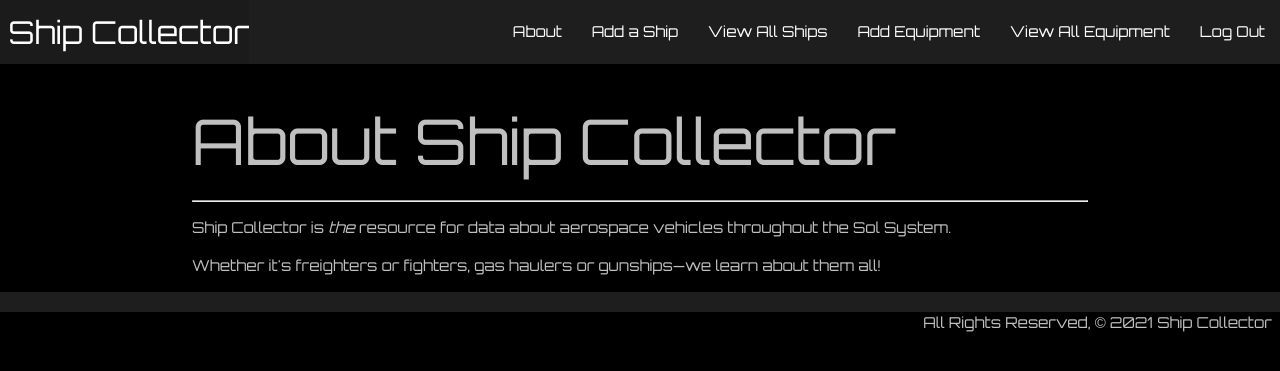
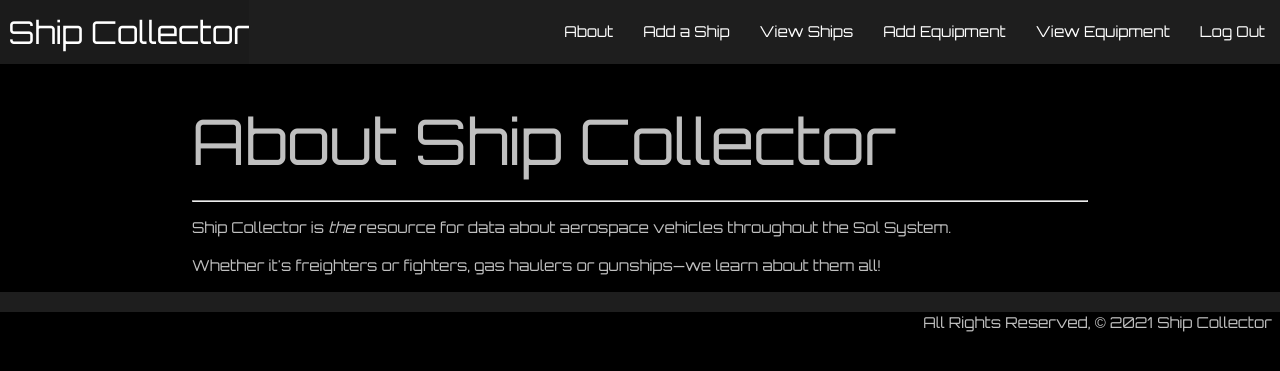
Before and after one commit to TheIanCannon/ShipCollector, a Django app: page /about/ in a window 1280 px wide. Shown: the top 371 px of the page. Run offline with Django 3.2, Linux system fonts and the light colour scheme; the visitor is signed in with stand-in values (Sample User, id 1).

Commit message:
Adjust base html

```diff
--- a/main_app/templates/base.html
+++ b/main_app/templates/base.html
@@ -27,9 +27,9 @@
                     <li><a href="{% url 'about' %}">About</a></li>
                     {% if user.is_authenticated %}
                     <li><a href="{% url 'ships_create' %}">Add a Ship</a></li>
-                    <li><a href="{% url 'index' %}">View All Ships</a></li>
+                    <li><a href="{% url 'index' %}">View Ships</a></li>
                     <li><a href="{% url 'equipment_create' %}">Add Equipment</a></li>
-                    <li><a href="{% url 'equipment_index' %}">View All Equipment</a></li>
+                    <li><a href="{% url 'equipment_index' %}">View Equipment</a></li>
                     <li><a href="{% url 'logout'%}">Log Out</a></li>
                     {% else %}
                     <li><a href="{% url 'signup'%}">Sign Up</a></li>
```
